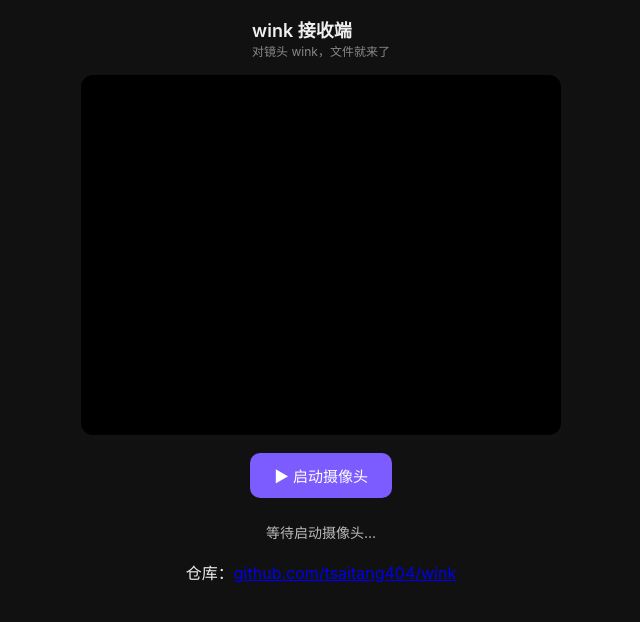
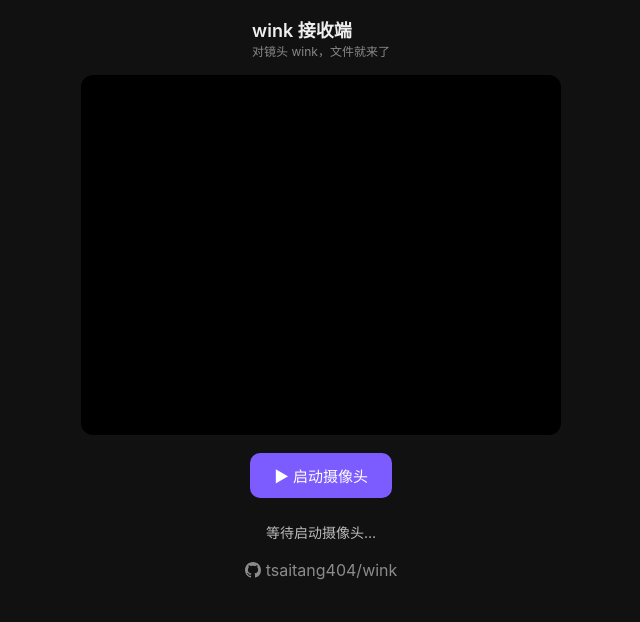
Before and after one commit to tsaitang404/wink, a website built with Vite: page receiver/index.html in a window 1280 px wide. Shown: the whole page, without its empty margins (319-959 px from the left). Built offline with nearby package versions, Linux system fonts and the light colour scheme.

Commit message:
style: GitHub octocat icon link in page footers (was text label)

```diff
--- a/receiver/index.html
+++ b/receiver/index.html
@@ -157,7 +157,7 @@
     </div>
 
     <div id="blk-tip" class="blk-tip"></div>
-    <div class="hint" style="margin-top:6px">仓库：<a href="https://github.com/tsaitang404/wink" target="_blank" rel="noopener">github.com/tsaitang404/wink</a></div>
+    <div class="hint" style="margin-top:6px"><a href="https://github.com/tsaitang404/wink" target="_blank" rel="noopener" style="color:#8b8b8b;text-decoration:none;display:inline-flex;align-items:center;gap:5px"><svg height="16" width="16" viewBox="0 0 16 16" fill="currentColor" aria-hidden="true"><path d="M8 0C3.58 0 0 3.58 0 8c0 3.54 2.29 6.53 5.47 7.59.4.07.55-.17.55-.38 0-.19-.01-.82-.01-1.49-2.01.37-2.53-.49-2.69-.94-.09-.23-.48-.94-.82-1.13-.28-.15-.68-.52-.01-.53.63-.01 1.08.58 1.23.82.72 1.21 1.87.87 2.33.66.07-.52.28-.87.51-1.07-1.78-.2-3.64-.89-3.64-3.95 0-.87.31-1.59.82-2.15-.08-.2-.36-1.02.08-2.12 0 0 .67-.21 2.2.82.64-.18 1.32-.27 2-.27s1.36.09 2 .27c1.53-1.04 2.2-.82 2.2-.82.44 1.1.16 1.92.08 2.12.51.56.82 1.27.82 2.15 0 3.07-1.87 3.75-3.65 3.95.29.25.54.73.54 1.48 0 1.07-.01 1.93-.01 2.2 0 .21.15.46.55.38A8.01 8.01 0 0 0 16 8c0-4.42-3.58-8-8-8Z"/></svg>tsaitang404/wink</a></div>
 
     <script type="module" src="/src/main.ts"></script>
   </body>
```
Also changed, not shown: sender-web/index.html (+1 -1 lines).
